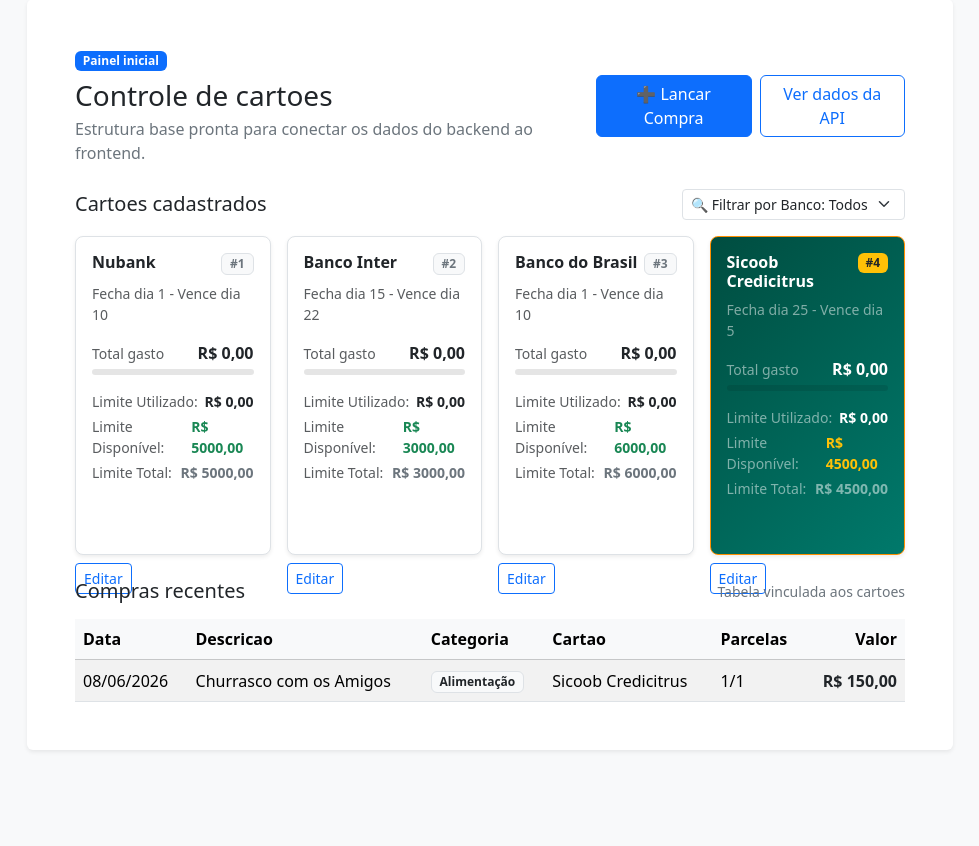
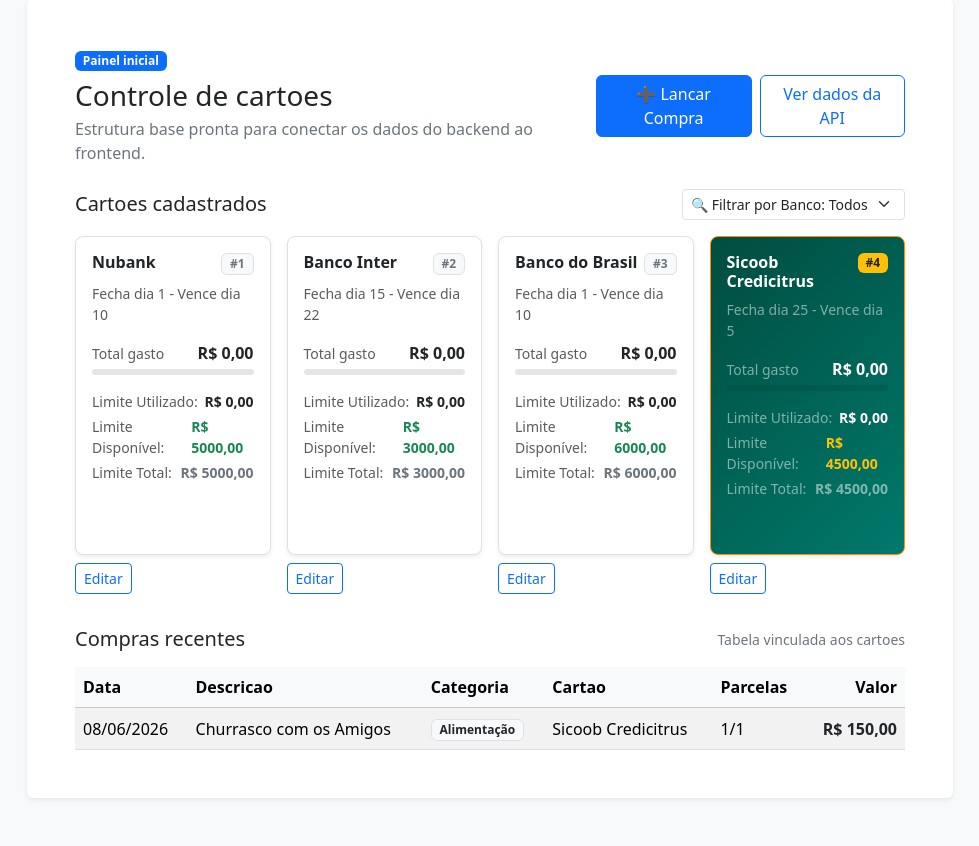
Before and after one commit to tony-estuda-ai/tony-card, a Flask app: page /painel in a window 1280 px wide. Shown: the part 49-895 px from the top of the page, without its empty margins (150-1129 px from the left). Before the commit the page ends 800 px from the top, so only its background shows below. Run offline with Flask 3, Linux system fonts and the light colour scheme; the visitor is signed in with stand-in values (Sample User, id 1).

Commit message:
Update index.html

```diff
--- a/templates/index.html
+++ b/templates/index.html
@@ -55,7 +55,7 @@
                     </select>
                   </div>
                 </div>
-                <div id="cartoes-grid" class="row g-3">
+                <div id="cartoes-grid" class="row g-3 pb-5">
                   <div class="col-12 col-md-4 col-lg-3">
                     <div class="border rounded-3 p-3 h-100 bg-white">
                       <h3 class="h6 mb-1">Carregando cartoes...</h3>
```
